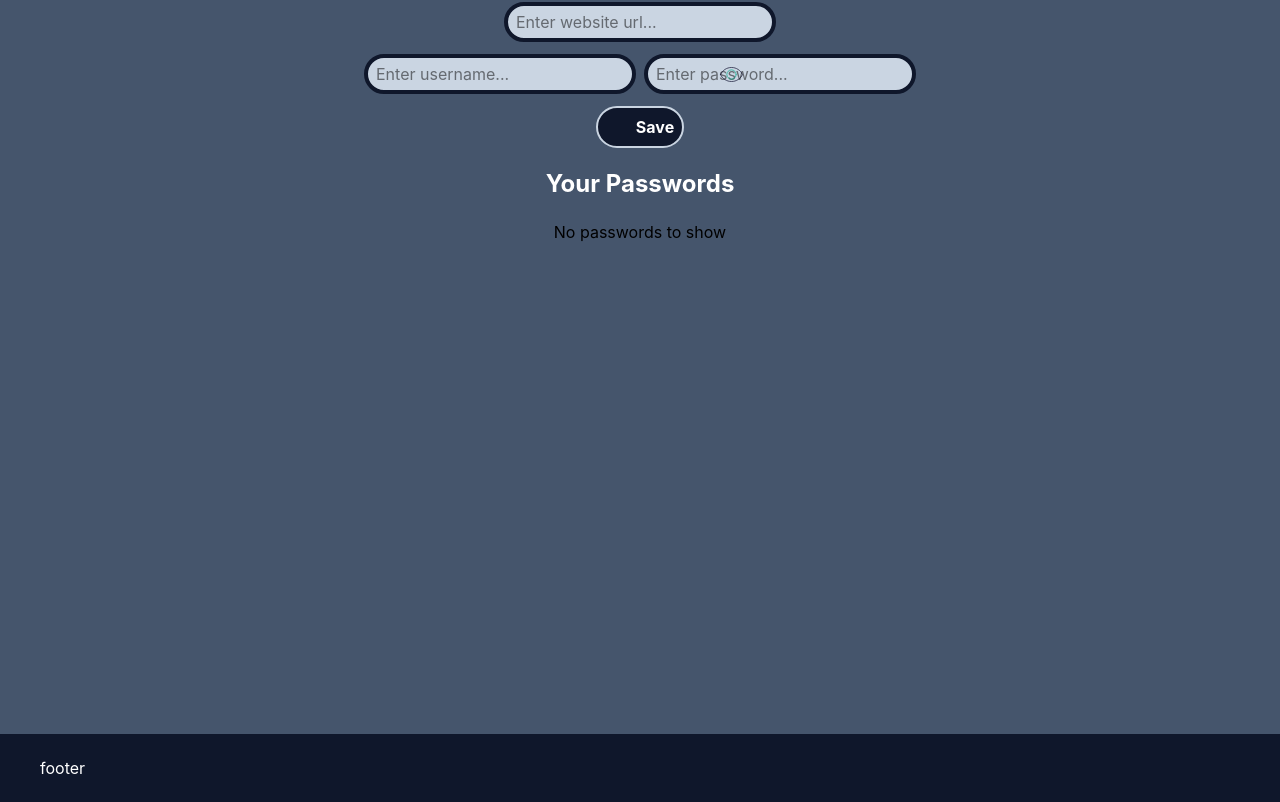
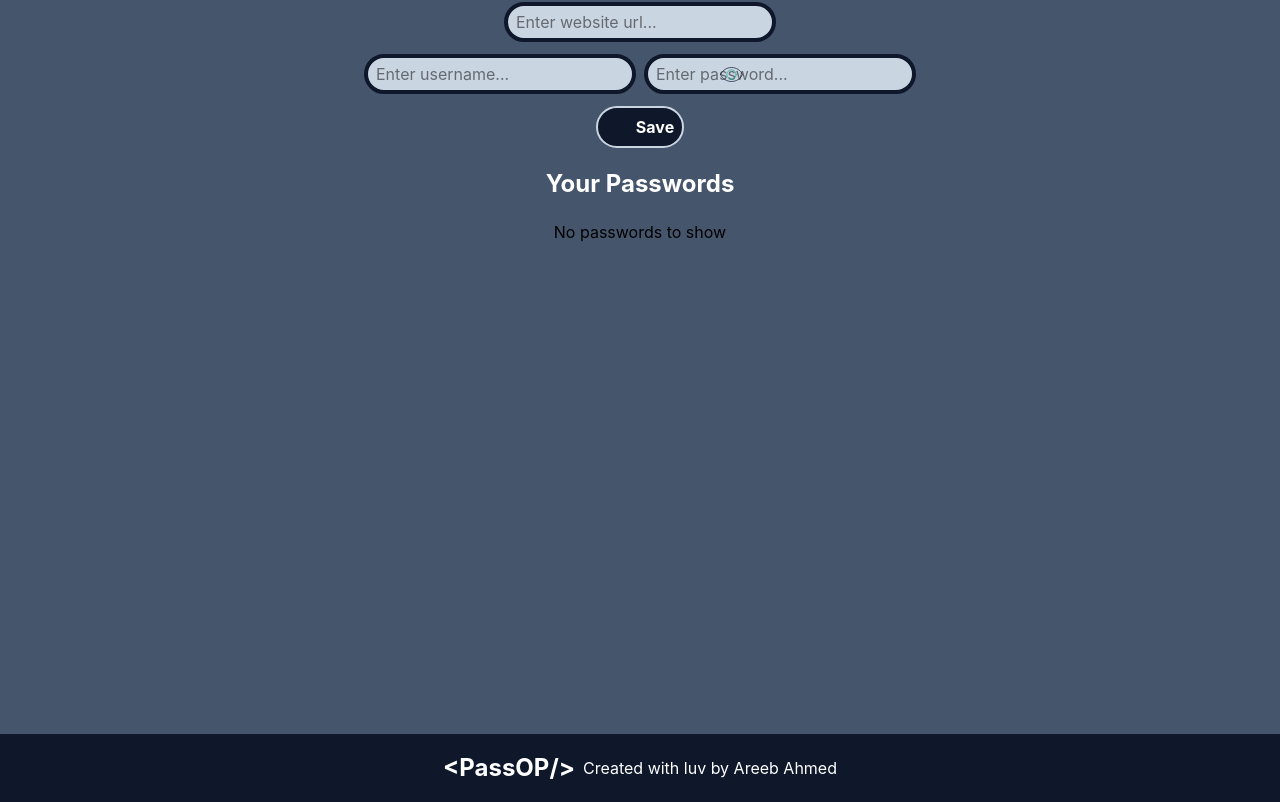
Before and after one commit to areeb-ahm/react-password-manager, a React (Vite) app in the folder passop/: page / in a window 1280 px wide. Shown: the part 206-1008 px from the top of the page. Built offline with nearby package versions, Linux system fonts and the light colour scheme; some icons are missing.

Commit message:
implement footer

```diff
--- a/passop/src/components/Footer.jsx
+++ b/passop/src/components/Footer.jsx
@@ -2,8 +2,15 @@ import React from 'react'
 
 const Footer = () => {
   return (
-    <div className='absolute top-235 bg-slate-900 w-full h-17 flex justify-between items-center text-white px-10 py-5'>
-      footer
+    <div className='absolute top-235 bg-slate-900 w-full h-17 flex gap-2 justify-center items-center text-white px-10 py-5'>
+      <div className="logo font-bold text-2xl">
+        <span>&lt;</span>
+        <span>Pass</span>
+        <span>OP</span>
+        <span>/&gt;</span>
+      </div>
+
+      <p>Created with luv by Areeb Ahmed</p>
     </div>
   )
 }
--- a/passop/src/components/Manager.jsx
+++ b/passop/src/components/Manager.jsx
@@ -75,7 +75,7 @@ const Manager = () => {
 
                     <div className="rest-inputs flex justify-center items-center gap-2">
                         <input value={form.username} name='username' onChange={handleForm} className='bg-slate-300 border-4 border-slate-900 w-full px-2 py-1 rounded-full' type="text" placeholder='Enter username...' />
-                        <input ref={pass} value={form.password} name='password' onChange={handleForm} className='bg-slate-300 border-4 border-slate-900 w-full px-2 py-1 rounded-full' type="text" placeholder='Enter password...' />
+                        <input ref={pass} value={form.password} name='password' onChange={handleForm} className='bg-slate-300 border-4 border-slate-900 w-full px-2 py-1 rounded-full' type="password" placeholder='Enter password...' />
                         <span onClick={handleEye} className='absolute right-134 cursor-pointer'>
                             <img ref={eyeRef} width={25} src="eye.svg" alt="show-password" />
                         </span>
```
